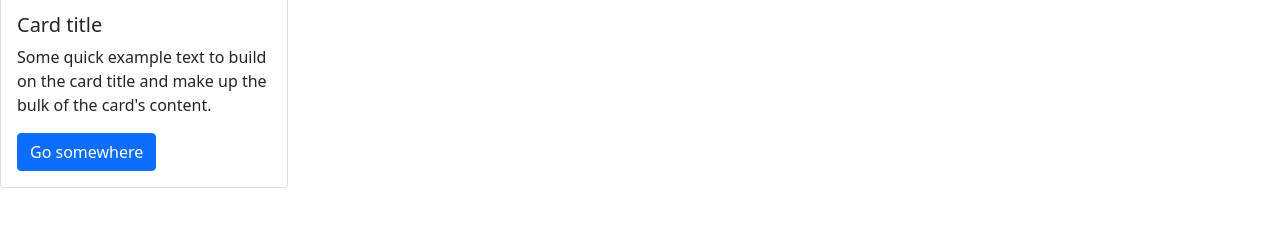
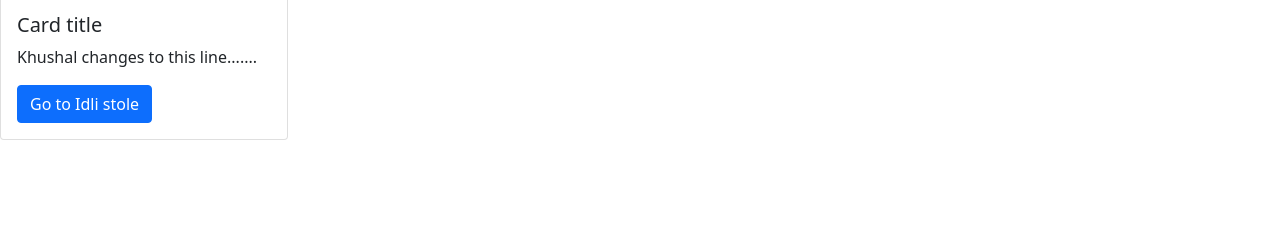
Before and after one commit to Pratham-Makwana/collab-github, a plain HTML site: page index.html in a window 1280 px wide. Shown: the part 341-568 px from the top of the page. Drawn offline with nearby package versions, Linux system fonts and the light colour scheme.

Commit message:
mesg added

```diff
--- a/index.html
+++ b/index.html
@@ -84,10 +84,9 @@
     <img src="..." class="card-img-top" alt="...">
     <div class="card-body">
       <h5 class="card-title">Card title</h5>
-      <p class="card-text">Some quick example text to build on the card title and make up the bulk of the card's
-        content.
+      <p class="card-text">Khushal changes to this line.......
       </p>
-      <a href="#" class="btn btn-primary">Go somewhere</a>
+      <a href="#" class="btn btn-primary">Go to Idli stole</a>
     </div>
   </div>
 </body>
```
